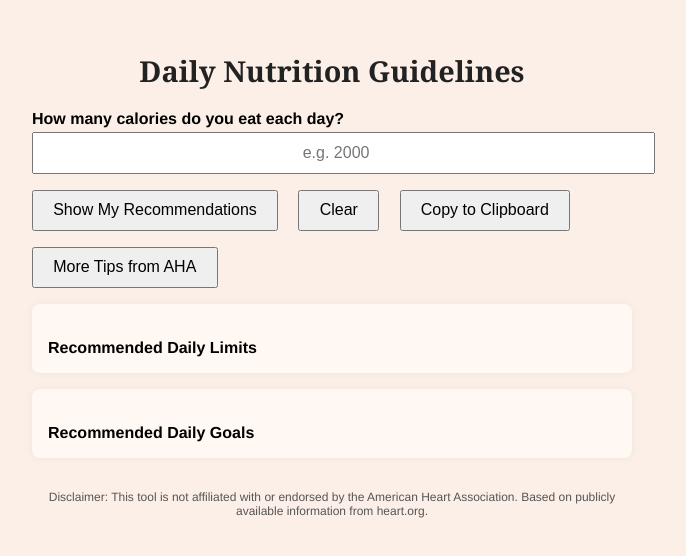
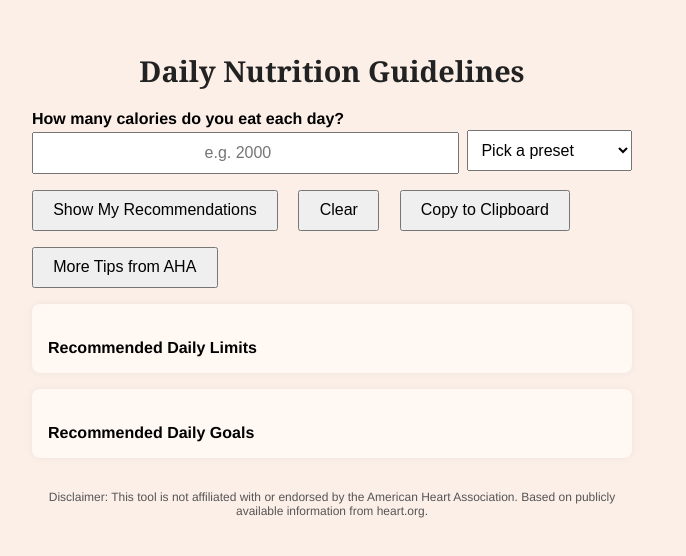
Before and after one commit to rachelmeiselman/aha-nutrition, a plain HTML site: page index.html in a window 1280 px wide. Shown: the whole page, without its empty margins (308-994 px from the left). Drawn offline with Linux system fonts and the light colour scheme.

Commit message:
Dropdown

```diff
--- a/index.html
+++ b/index.html
@@ -51,13 +51,25 @@
       margin-top: 2rem;
       text-align: center;
     }
+    #presetCalories {
+      padding: 0.6rem;
+      font-size: 1rem;
+    }
   </style>
 </head>
 <body>
   <h1>Daily Nutrition Guidelines</h1>
 
   <label for="calories">How many calories do you eat each day?</label>
-  <input type="number" id="calories" placeholder="e.g. 2000" />
+  <div style="display: flex; gap: 0.5rem; align-items: center;">
+    <input type="number" id="calories" placeholder="e.g. 2000" />
+    <select id="presetCalories" onchange="setPresetCalories()">
+      <option value="">Pick a preset</option>
+      <option value="1800">1800 (Sedentary)</option>
+      <option value="2000">2000 (Typical)</option>
+      <option value="2200">2200 (Active)</option>
+    </select>
+  </div>
 
   <div>
     <button onclick="calculateNutrition()">Show My Recommendations</button>
@@ -123,6 +135,12 @@ ${fiber}`;
       });
     }
 
+    function setPresetCalories() {
+      const preset = document.getElementById("presetCalories").value;
+      document.getElementById("calories").value = preset;
+      calculateNutrition(); // Optional: auto-calculate on selection
+    }
+
 document.getElementById("calories").addEventListener("keypress", function (e) {
   if (e.key === "Enter") {
     calculateNutrition();
```
